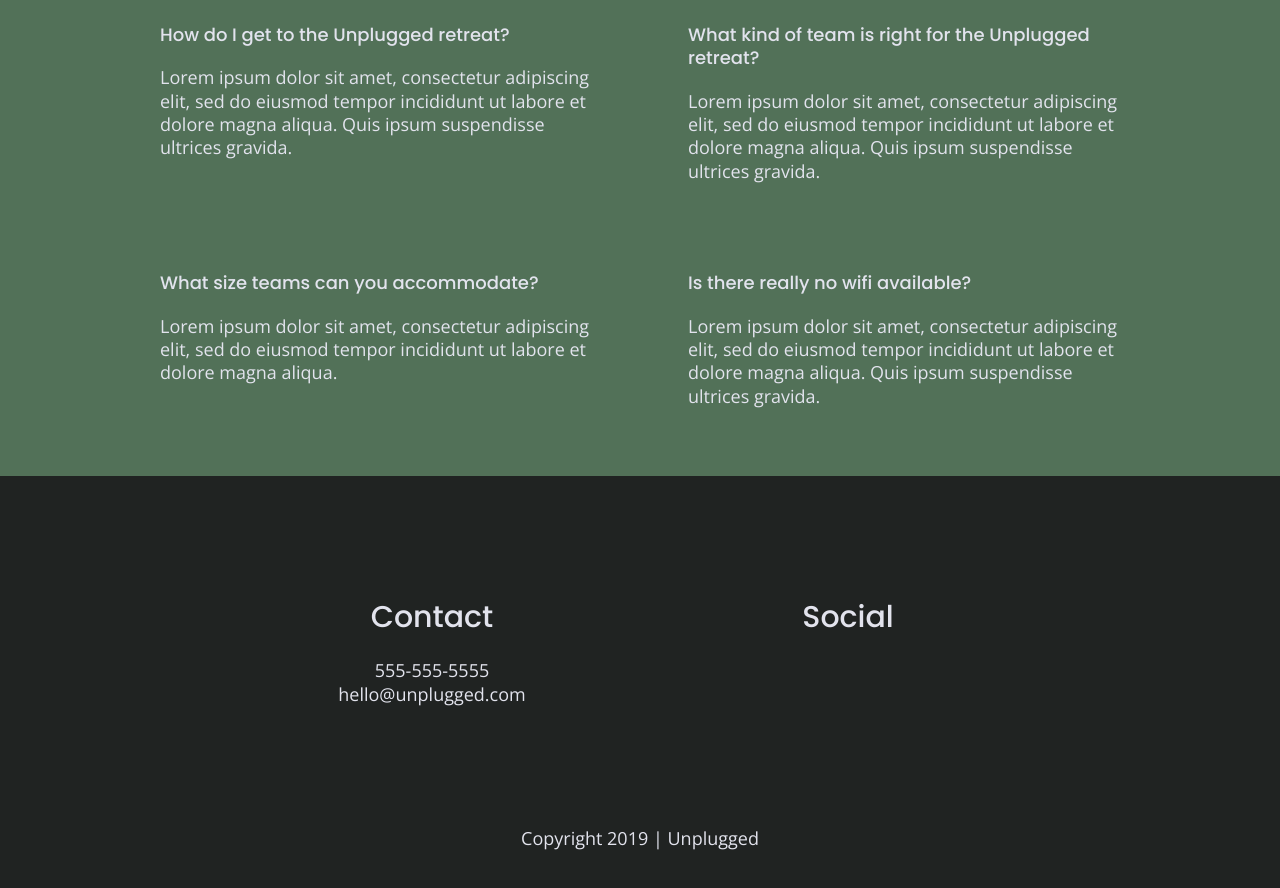
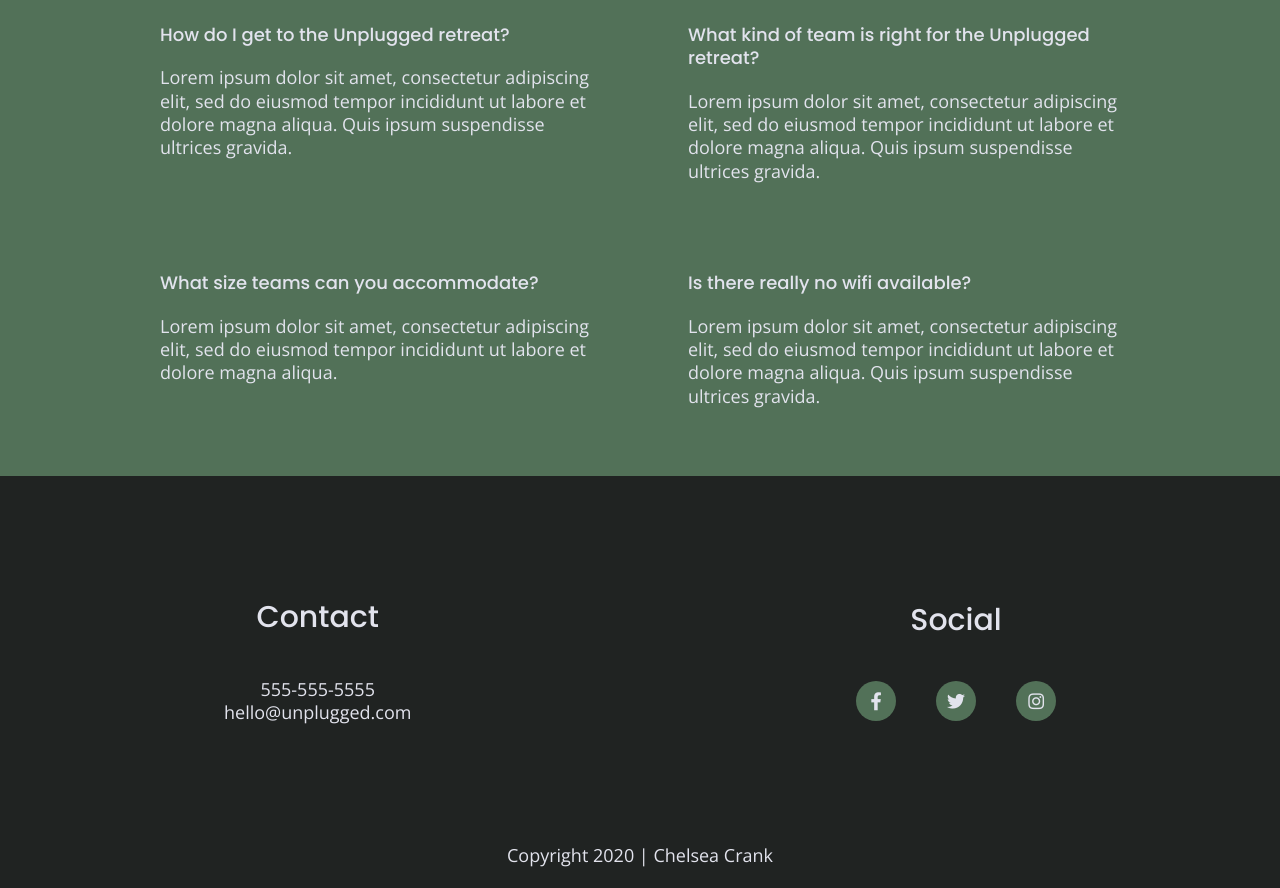
Before and after one commit to Chelsea-Crank/art-sessions, a website: page faq/index.html in a window 1280 px wide. Shown: the part 276-1164 px from the top of the page. Drawn offline with nearby package versions, Linux system fonts and the light colour scheme.

Commit message:
Fixed social icons

```diff
--- a/css/main.css
+++ b/css/main.css
@@ -231,8 +231,16 @@ footer .social-icons {
 
 footer .social-icons p {
 	align-items: center;
+    background-color: #527158;
+    border-radius: 50%;
 	display: flex;
+	height: 40px;
 	justify-content: center;
+	width: 40px;
+}
+
+footer .social-icons p i {
+	font-size: 1.3125;
 }
 
 footer .copyright {
@@ -609,20 +617,35 @@ input[type=button] {
     margin: 100px 0;
   }
 
-    .footer-content {
-        align-items: baseline;
+  footer .footer-content {
     display: flex;
     justify-content: space-between;
+    align-items: center;
+    flex-direction: row;
   }
 
-    footer .contact, footer .social {
+  footer .contact {
     margin-bottom: 0;
-        flex-basis: 50%
+  }
+
+  footer h4 {
+    font-size: 1.5em;
+    margin-bottom: 40px;
+  }
+
+  footer p {
+      line-height: 1.285;
+  }
+
+  footer .social-icons {
+    width: 12.5em;
+    justify-content: space-between;
   }
 
   footer .copyright {
     width: 100%;
   }
+
 
 
     /* ==========================================================================
@@ -749,8 +772,12 @@ input[type=button] {
 		width: 42%;
 	}
 
+/* Footer*/
+
+
 	footer h3 {
 		font-size: 1.875em;
+		margin-bottom: 40px;
 	}
 
 /* ==========================================================================
--- a/faq/index.html
+++ b/faq/index.html
@@ -19,6 +19,8 @@
     <link rel="stylesheet" href="../css/normalize.css">
     <link rel="stylesheet" href="../css/main.css">
     <link href="https://fonts.googleapis.com/css2?family=Open+Sans:wght@400;700&family=Poppins:wght@500&display=swap" rel="stylesheet">
+
+	<link rel="stylesheet" href="https://use.fontawesome.com/releases/v5.15.1/css/all.css" integrity="sha384-vp86vTRFVJgpjF9jiIGPEEqYqlDwgyBgEF109VFjmqGmIY/Y4HV4d3Gp2irVfcrp" crossorigin="anonymous">
 
     <meta name="theme-color" content="#fafafa">
 </head>
@@ -76,28 +78,30 @@
 		<div class="content-wrapper">
 			<div class="footer-content">
 				<div class="contact">
+					<h3>Contact</h3>
 					<address>
-						<h3>Contact</h3>
                         <p>555-555-5555<br>
                         hello@unplugged.com</p>
 					</address>
 				</div>
 				<div class="social">
 					<h3>Social</h3>
-				</div>
-				<div class="social-icons">
-					<p><a href="#" target="_blank"></a></p>
-					<p><a href="#" target="_blank"></a></p>
-					<p><a href="#" target="_blank"></a></p>
-				</div>
+                    <div class="social-icons">
+                        <p><a href="#" target="_blank"><i class="fab fa-facebook-f"></i></a></p>
+                        <p><a href="#" target="_blank"><i class="fab fa-twitter"></i></a></p>
+                        <p><a href="#" target="_blank"><i class="fab fa-instagram"></i></a></p>
+                    </div>
+                </div>
 			</div>
 		</div>
 		<div class="copyright">
-			<p>Copyright 2019  |  Unplugged</p>
+			<p>Copyright 2020  |  Chelsea Crank</p>
 		</div>
-	</footer>	  <script src="../js/vendor/modernizr-3.11.2.min.js"></script>
-  <script src="../js/plugins.js"></script>
-  <script src="../js/main.js"></script>
+	</footer>
+
+<script src="../js/vendor/modernizr-3.11.2.min.js"></script>
+<script src="../js/plugins.js"></script>
+<script src="../js/main.js"></script>
 
   <!-- Google Analytics: change UA-XXXXX-Y to be your site's ID. -->
   <script>
```
Also changed, not shown: about/index.html (+10 -8 lines), index.html (+7 -7 lines). Lines whose indentation alone changed are shown as unchanged.
